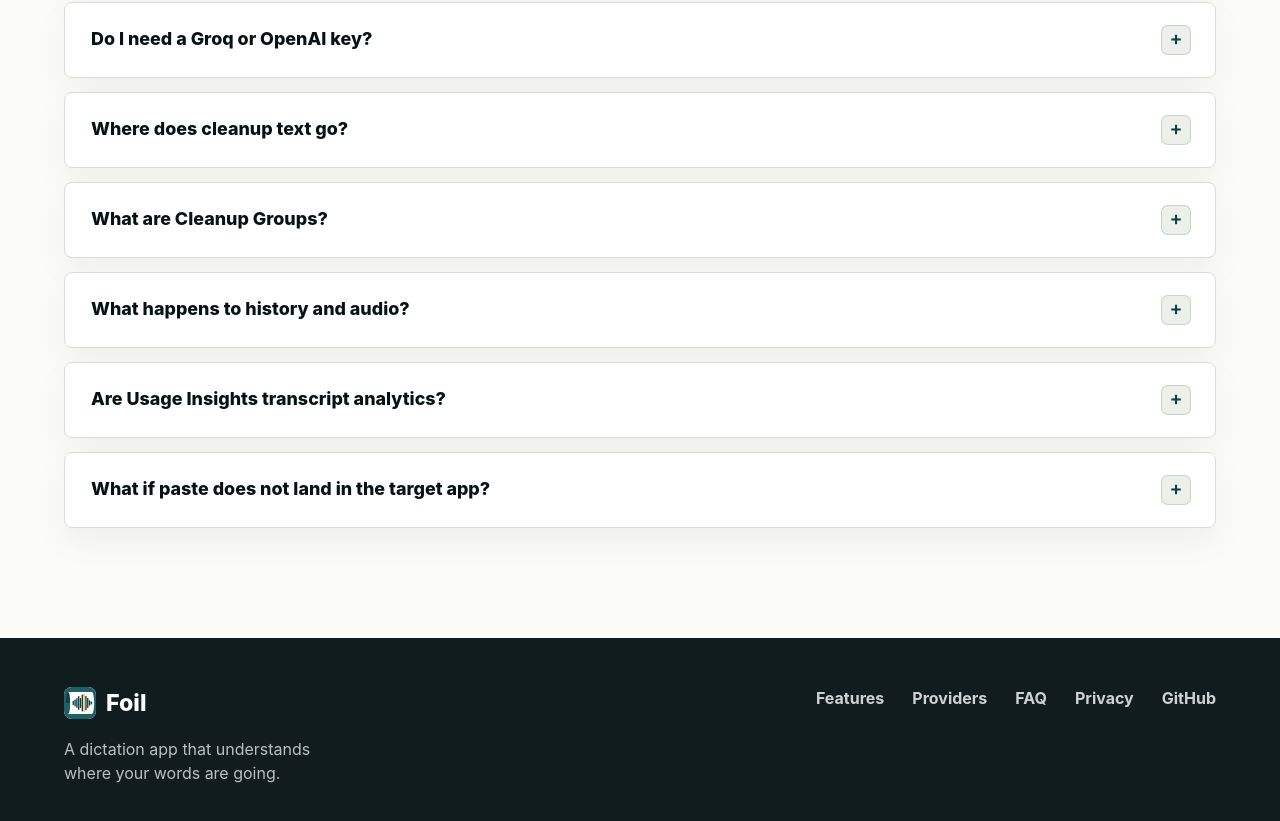
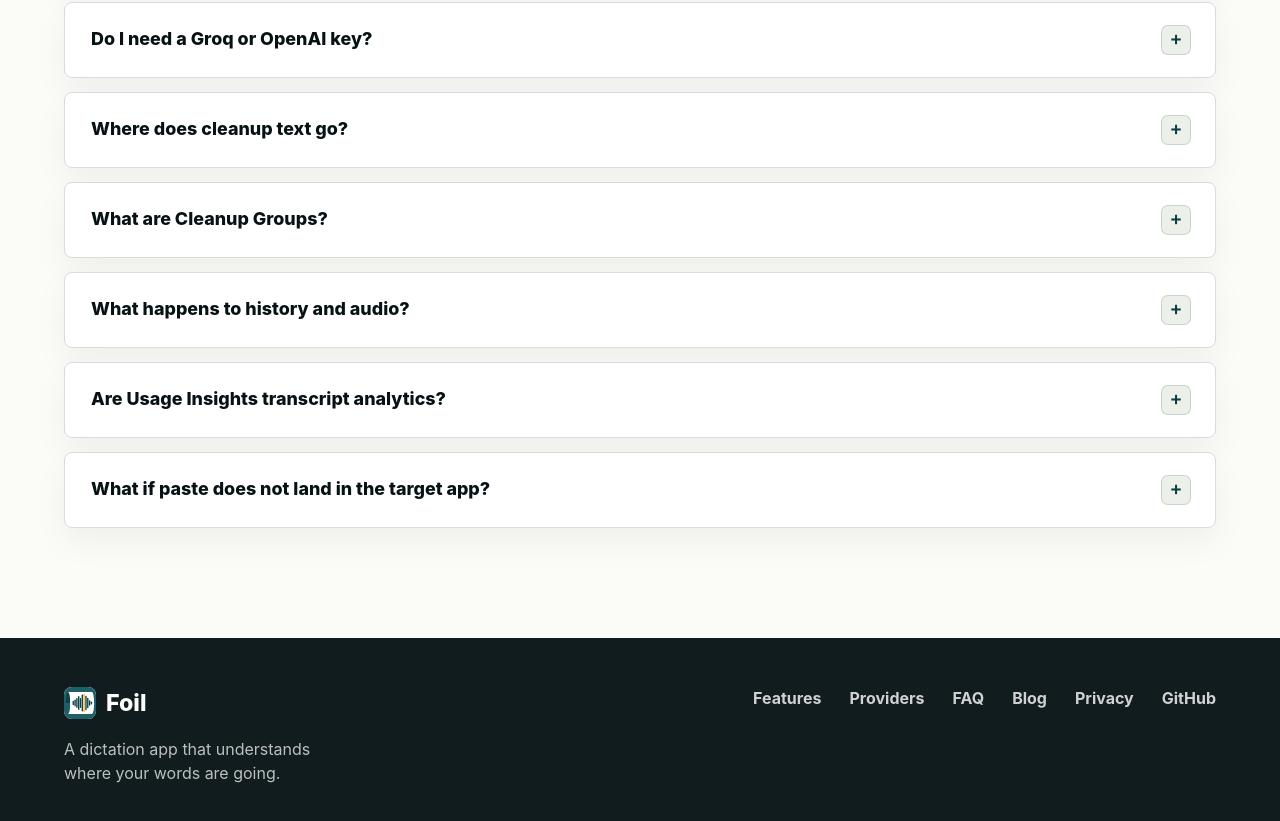
Before and after one commit to usefoil/foil-web, a website: page index.html in a window 1280 px wide. Shown: the part 4881-5702 px from the top of the page. Drawn offline with Linux system fonts and the light colour scheme.

Commit message:
link blog from footer (#40)

```diff
--- a/index.html
+++ b/index.html
@@ -320,6 +320,7 @@
         <a href="#features">Features</a>
         <a href="#providers">Providers</a>
         <a href="#faq">FAQ</a>
+        <a href="blog/">Blog</a>
         <a href="privacy/">Privacy</a>
         <a href="https://github.com/usefoil/foil">GitHub</a>
       </nav>
```
